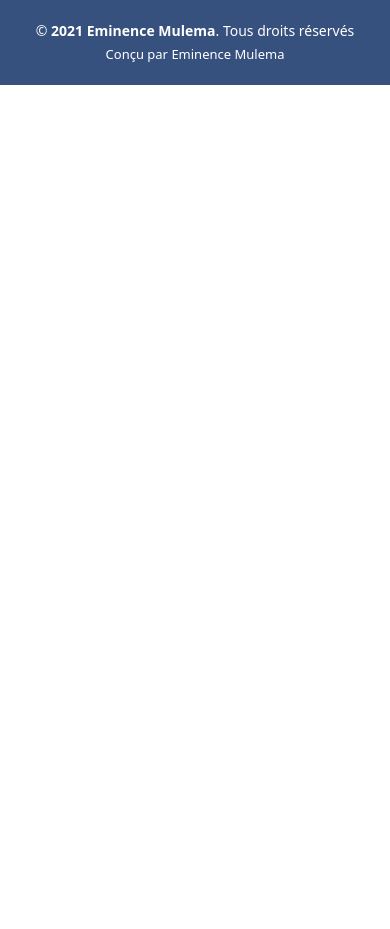
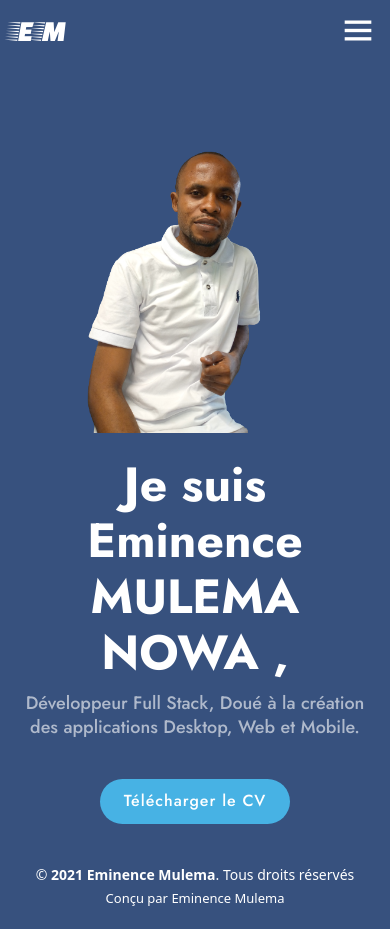
Before and after one commit to Eminence212/portfolio-client, a Vue app: page / in a window 390 px wide. Before the commit the page ends 844 px from the top, so only its background shows below. Built offline with nearby package versions, Linux system fonts and the light colour scheme.

Commit message:
hero feature added

```diff
--- a/package.json
+++ b/package.json
@@ -7,6 +7,7 @@
     "build": "vue-cli-service build"
   },
   "dependencies": {
+    "aos": "^2.3.4",
     "bootstrap": "^5.1.3",
     "bootstrap-vue": "^2.21.2",
     "boxicons": "^2.0.9",
--- a/src/App.vue
+++ b/src/App.vue
@@ -1,18 +1,21 @@
 <template>
   <div>
-    <!-- <Header /> -->
-    <Footer/>
+    <Header />
+    <Accueil/>
+    <Footer />
   </div>
 </template>
 <script>
 import Header from "./components/Header.vue";
 import Footer from "./components/Footer.vue";
+import Accueil from "./components/Accueil.vue";
 import { select, scrollto } from "./utils/Functions";
 export default {
   name: "App",
   components: {
     Header,
     Footer,
+    Accueil,
   },
   created() {},
 };
--- /dev/null
+++ b/src/components/Accueil.vue
@@ -0,0 +1,158 @@
+<template>
+  <section id="hero" class="d-flex align-items-center accueil">
+    <div class="container">
+      <div class="row">
+        <div
+          class="
+            col-lg-6
+            d-flex
+            flex-column
+            justify-content-center
+            pt-4 pt-lg-0
+            order-2 order-lg-1
+          "
+          data-aos="fade-up"
+          data-aos-delay="200"
+        >
+          <span class="accueil__titre" id="text_accueil">
+            <!-- Des meilleures solutions pour votre entreprise -->
+            Je suis Eminence MULEMA NOWA ,
+          </span>
+          <h2>
+            <span>
+              Développeur Full Stack, Doué à la création des applications
+              Desktop, Web et Mobile.
+            </span>
+            <!-- <span>
+              La différence est dans la qualité des
+              services.
+            </span> -->
+          </h2>
+          <div class="d-flex justify-content-center justify-content-lg-start">
+            <a href="#" class="btn-get-started scrollto">Télécharger le CV</a>
+          </div>
+        </div>
+        <div
+          class="col-lg-6 order-1 order-lg-2 hero-img"
+          data-aos="zoom-in"
+          data-aos-delay="200"
+        >
+          <img
+            id="imageAccueil"
+            src="../assets/hero-img.png"
+            class="img-fluid"
+            alt="Photo de Eminence Mulema nowa : développeur full stack"
+          />
+        </div>
+      </div>
+    </div>
+  </section>
+</template>
+
+<script>
+export default {
+  name: "Accueil",
+};
+</script>
+
+<style lang="scss" scoped>
+@keyframes up-down {
+  0% {
+    transform: translateY(10px);
+  }
+  100% {
+    transform: translateY(-6px);
+  }
+}
+.accueil {
+  width: 100%;
+  height: 100vh;
+  background: #37517e;
+  .container {
+    padding-top: 72px;
+  }
+  h1,
+  &__titre {
+    margin: 0 0 10px 0;
+    font-family: "Jost", sans-serif;
+    font-size: 48px;
+    font-weight: 700;
+    line-height: 56px;
+    color: #fff;
+  }
+
+  h2 {
+    color: rgba(255, 255, 255, 0.6);
+    margin-bottom: 50px;
+    font-size: 24px;
+  }
+  .btn-get-started {
+    font-family: "Jost", sans-serif;
+    font-weight: 500;
+    font-size: 16px;
+    letter-spacing: 1px;
+    display: inline-block;
+    padding: 10px 28px 11px 28px;
+    border-radius: 50px;
+    transition: 0.5s;
+    margin: 10px 0 0 0;
+    color: #fff;
+    background: #47b2e4;
+    text-decoration: none;
+    &:hover {
+      background: #209dd8;
+    }
+  }
+
+  .animated {
+    animation: up-down 2s ease-in-out infinite alternate-reverse both;
+  }
+}
+@media (max-width: 991px) {
+  .accueil {
+    height: 100vh;
+    text-align: center;
+    .animated {
+      -webkit-animation: none;
+      animation: none;
+    }
+    .hero-img {
+      text-align: center;
+      img {
+        width: 50%;
+      }
+    }
+  }
+}
+@media (max-width: 768px) {
+  .accueil {
+    h1 {
+      font-size: 1em;
+      line-height: 36px;
+    }
+    h2 {
+      font-size: 18px;
+      line-height: 24px;
+      margin-bottom: 30px;
+    }
+    .hero-img {
+      img {
+        width: 60%;
+      }
+    }
+  }
+}
+@media (max-width: 575px) {
+  .accueil {
+    .hero-img {
+      img {
+        width: 70%;
+      }
+    }
+    .btn-get-started {
+      font-size: 16px;
+      padding: 10px 24px 11px 24px;
+    }
+  }
+}
+</style>
--- a/src/components/Header.vue
+++ b/src/components/Header.vue
@@ -113,14 +113,14 @@ export default {
 };
 </script>
 
-<style lang="scss">
+<style lang="scss" scoped>
 @import url("https://fonts.googleapis.com/css2?family=Faster+One&family=Jost:wght@100;200;300;400;500;600;700;800;900&family=Open+Sans:wght@300;400;500;600;700;800&display=swap");
 
 .entete {
   transition: all 0.5s;
   z-index: 997;
   padding: 15px 0;
-  background: rgba(40, 58, 90, 0.9);
+  // background: rgba(40, 58, 90, 0.9);
   &.header-scrolled,
   .header-inner-pages {
     background: rgba(40, 58, 90, 0.9);
@@ -227,6 +227,7 @@ export default {
           text-transform: none;
           font-weight: 500;
           color: #0c3c53;
+           text-decoration: none;
           &:hover {
             color: #47b2e4;
           }
@@ -341,6 +342,7 @@ export default {
       padding: 10px 20px;
       font-size: 15px;
       color: #37517e;
+       text-decoration: none;
       &:hover {
         color: #47b2e4;
       }
@@ -352,6 +354,7 @@ export default {
       &:hover {
         > a {
           color: #47b2e4;
+          text-decoration: none;
         }
       }
     }
--- a/src/main.js
+++ b/src/main.js
@@ -1,9 +1,12 @@
 import Vue from "vue";
 import App from "./App.vue";
+import AOS from "aos";
 import { BootstrapVue } from "bootstrap-vue";
 import "bootstrap/dist/css/bootstrap.css";
 import "bootstrap-vue/dist/bootstrap-vue.css";
 import "boxicons/css/boxicons.min.css";
+import "aos/dist/aos.css";
+Vue.use(AOS.init());
 Vue.config.productionTip = false;
 Vue.use(BootstrapVue);
 
```
Also changed, not shown: src/assets/hero-img.png (added), 1 other file (tests, documents, lock files or other folders).
